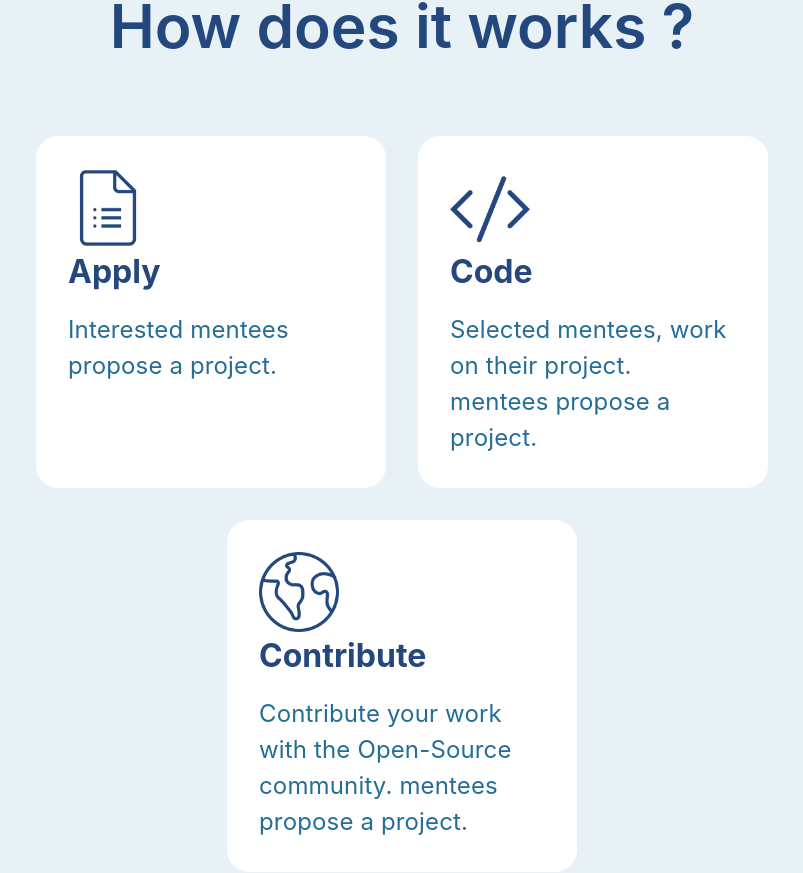
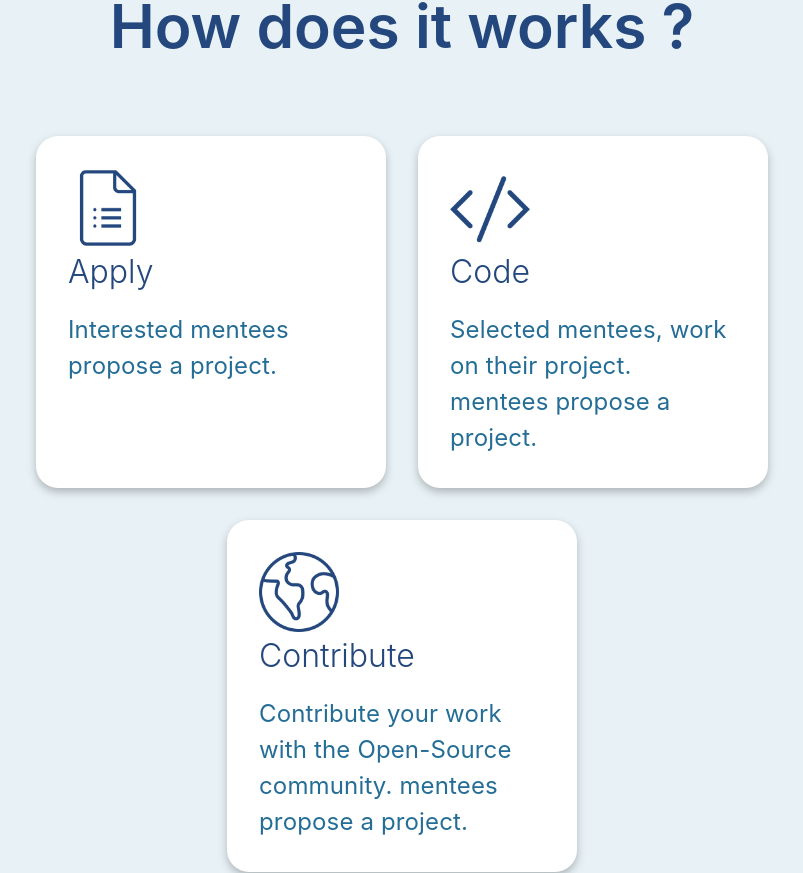
Before and after one commit to hrik2001/psoc2022-landing, a Next.js app: page / in a window 1280 px wide. Shown: the part 851-1724 px from the top of the page, without its empty margins (238-1041 px from the left). Built offline with nearby package versions, Linux system fonts and the light colour scheme.

Commit message:
animation

```diff
--- a/styles/Work.module.scss
+++ b/styles/Work.module.scss
@@ -36,11 +36,14 @@ $linkBlue : #3192CA;
     border-radius: 22px;
     padding: 2rem;
     max-width: 350px;
+    transition: all 1s ease;
+    filter: drop-shadow(0px 4px 4px rgba(0, 0, 0, 0.25));
 
     h4{
+        transition: all 0.2s ease;
         color: $darkBlue;
         font-size: 2rem;
-        font-weight: 700;
+        font-weight: 300;
         margin: 0rem auto 1rem;
     }
 
@@ -51,6 +54,13 @@ $linkBlue : #3192CA;
         letter-spacing: 0.15px;
     }
 
+}
+
+.workCard:hover{
+    transform: scale(1.1);
+    h4{
+        font-weight: 700;
+    }
 }
 
 .workCardImageContainer {
```
